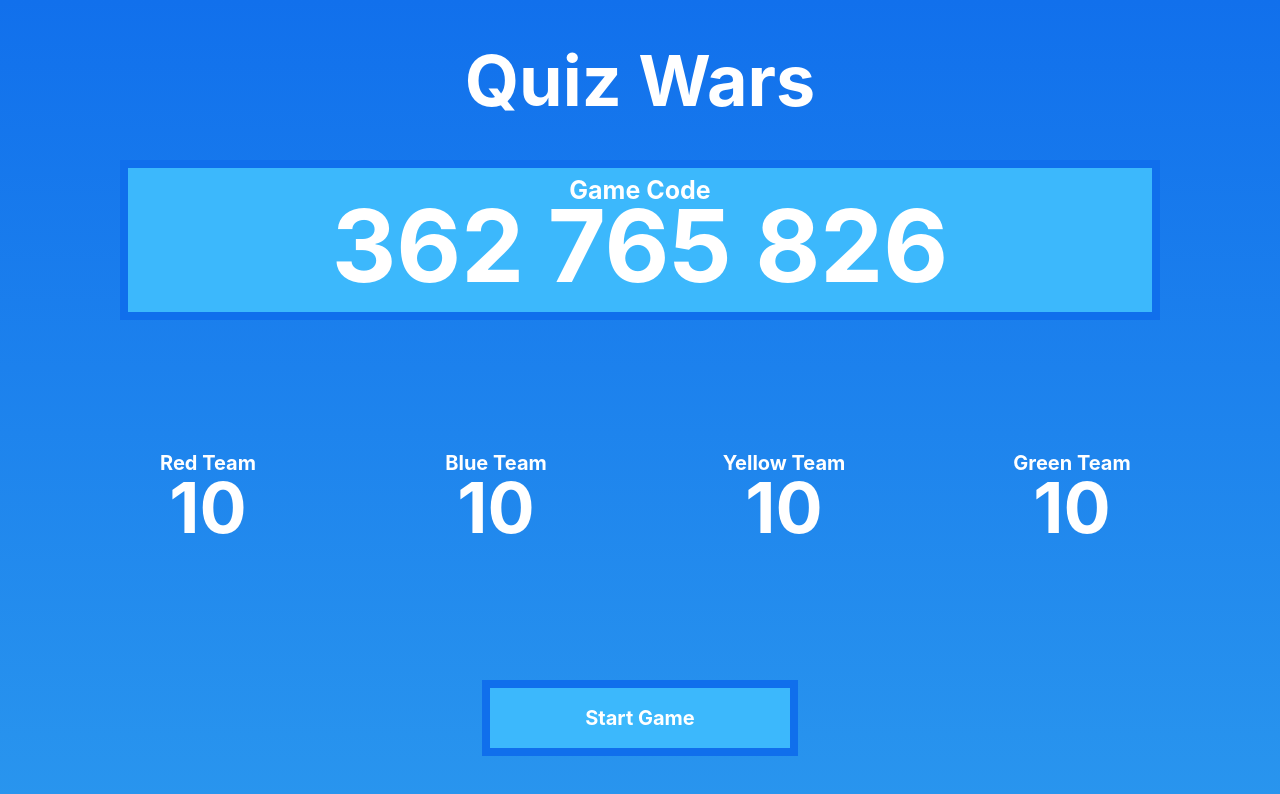
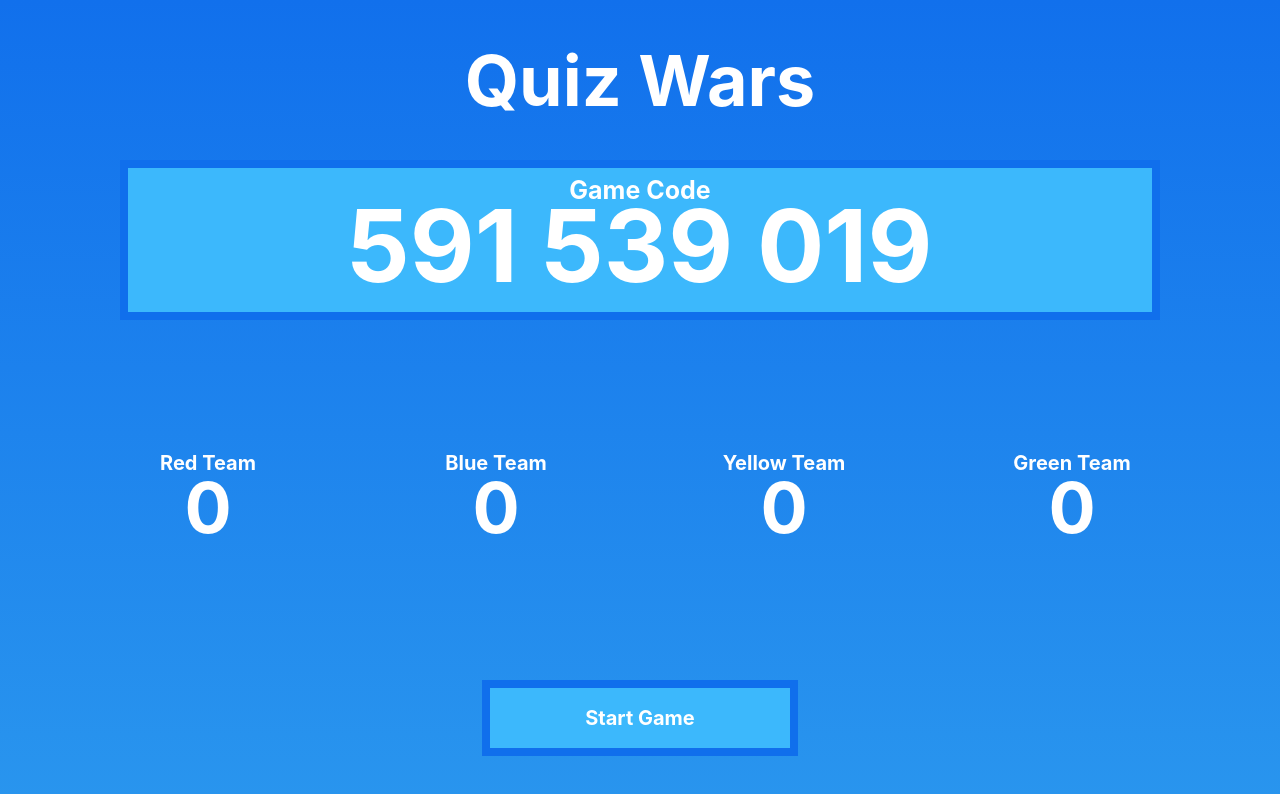
Before and after one commit to fluffyshark/quiz_wars_client, a React (Create React App) app: page /hostlobby in a window 1280 px wide. Shown: the top 794 px of the page. Built offline with nearby package versions, Linux system fonts and the light colour scheme; no server answers.

Commit message:
Socket - Added functionality for hosting a game (host created a socket room) and displaying game code in HostLobbyView

```diff
--- a/src/App.tsx
+++ b/src/App.tsx
@@ -70,7 +70,7 @@ function App() {
         <Route path="/regionselect" element={<RegionSelectView />}></Route>
         <Route path="/quizview" element={<QuizView />}></Route>
         <Route path="/mathview" element={<MathView socket={socket} />}></Route>
-        <Route path="/hostlobby" element={<HostLobbyView />}></Route>
+        <Route path="/hostlobby" element={<HostLobbyView socket={socket} />}></Route>
         <Route path="/playerlobby" element={<PlayerLobbyView />}></Route>
         <Route path="/join" element={<JoinView />}></Route>
       </Routes>
--- a/src/pages/gameSelect/GameSelect.tsx
+++ b/src/pages/gameSelect/GameSelect.tsx
@@ -5,6 +5,8 @@ export interface IAppProps {
 }
 
 export default function GameSelect (props: IAppProps) {
+
+
   return (
     <div className='gameSelect'>
 
--- a/src/pages/hostLobbyView/HostLobbyView.tsx
+++ b/src/pages/hostLobbyView/HostLobbyView.tsx
@@ -1,24 +1,63 @@
 import * as React from 'react';
+import * as SocketIOClient from 'socket.io-client';
+import { useDispatch, useSelector } from 'react-redux';
 import { Link } from 'react-router-dom';
+import { add_user_info } from "../../redux/UserReducer"
 
-export interface IAppProps {
+interface SocketProps {
+  socket: SocketIOClient.Socket;
 }
 
-export default function hostLobbyView (props: IAppProps) {
+export default function HostLobbyView ({socket}:SocketProps) {
+
+  const [displayCode, setDisplayCode] = React.useState<string>("Code Loading")
+
+  const dispatch = useDispatch()
+  const userData = useSelector((state:any) => state.user.value)
+
+  function hostGame() {
+
+      // Generate random number, that will be the gameCode (now called hostCode)
+      const hostCode = Math.floor(Math.random() * 999999999);
+
+      // Turn number into array
+      let myFunc = (num: string) => parseInt(num);
+      let intArr = Array.from(String(hostCode), myFunc) as any[];
+
+      // Add space between numbers
+      intArr.splice(3, 0, " ");
+      intArr.splice(7, 0, " ");
+
+      // Turn array into string
+      const displayCode = intArr.join('');
+      setDisplayCode(displayCode)
+
+      // Host also need to join the same socket.io room to communicate with players in the room
+      socket.emit("join_room", String(hostCode));
+
+      // Send host data to redux
+      dispatch(add_user_info({username: "HOST", gameCode: hostCode}))
+    }
+
+
+    React.useEffect(() => { hostGame() }, [])
+
+
+
   return (
     <div className='hostLobbyView'>
 
         <div className="hostLobbyView_title"><p>Quiz Wars</p></div>
 
         <div className="hostLobbyView_gameCode">
-            <div className="hostLobbyView_gameCode_box"><p>Game Code</p><p>362 765 826</p></div>
+            <div className="hostLobbyView_gameCode_box"><p>Game Code</p><p>{displayCode}</p></div>
         </div>
 
         <div className="hostLobbyView_teams">
-            <div className="hostLobbyView_teams_box"><p>Red Team</p><p>10</p></div>
-            <div className="hostLobbyView_teams_box"><p>Blue Team</p><p>10</p></div>
-            <div className="hostLobbyView_teams_box"><p>Yellow Team</p><p>10</p></div>
-            <div className="hostLobbyView_teams_box"><p>Green Team</p><p>10</p></div>
+            <div className="hostLobbyView_teams_box"><p>Red Team</p><p>0</p></div>
+            <div className="hostLobbyView_teams_box"><p>Blue Team</p><p>0</p></div>
+            <div className="hostLobbyView_teams_box"><p>Yellow Team</p><p>0</p></div>
+            <div className="hostLobbyView_teams_box"><p>Green Team</p><p>0</p></div>
         </div>
 
         <Link style={{ textDecoration: 'none' }} to="/overview">
--- a/src/redux/UserReducer.ts
+++ b/src/redux/UserReducer.ts
@@ -1,12 +1,12 @@
 import {createSlice, PayloadAction} from "@reduxjs/toolkit"
 
 interface UserData {
-    userId:string
+    userId?:string
     username:string
-    gameCode:string
-    points:UserPoints
-    selectedRegionId:SelectedRegion
-    team:string
+    gameCode:number
+    points?:UserPoints
+    selectedRegionId?:SelectedRegion
+    team?:string
 }
 interface UserPoints {
     points:number
@@ -15,12 +15,17 @@ interface SelectedRegion {
     selectedRegionId:number
 }
 
-export var userData = {userId: "", username: "", gameCode:"",  points: 0, selectedRegionId: 0, team:"Blue"}
+export var userData = {userId: "", username: "", gameCode: 0,  points: 0, selectedRegionId: 0, team:"Blue"}
 
 const UserSlice = createSlice({
     name: "user",
     initialState: {value: userData},
     reducers: {
+        add_user_info: (state, action:PayloadAction<UserData>) => {
+            state.value.username = action.payload.username
+            state.value.gameCode = action.payload.gameCode
+            console.log("action.payload", action.payload)
+        },
         add_points: (state, action:PayloadAction<UserPoints>) => {
             state.value.points += action.payload.points
         },
@@ -32,5 +37,5 @@ const UserSlice = createSlice({
     }
 })
 
-export const {add_points, select_region} = UserSlice.actions
+export const {add_user_info, add_points, select_region} = UserSlice.actions
 export default UserSlice.reducer
```
